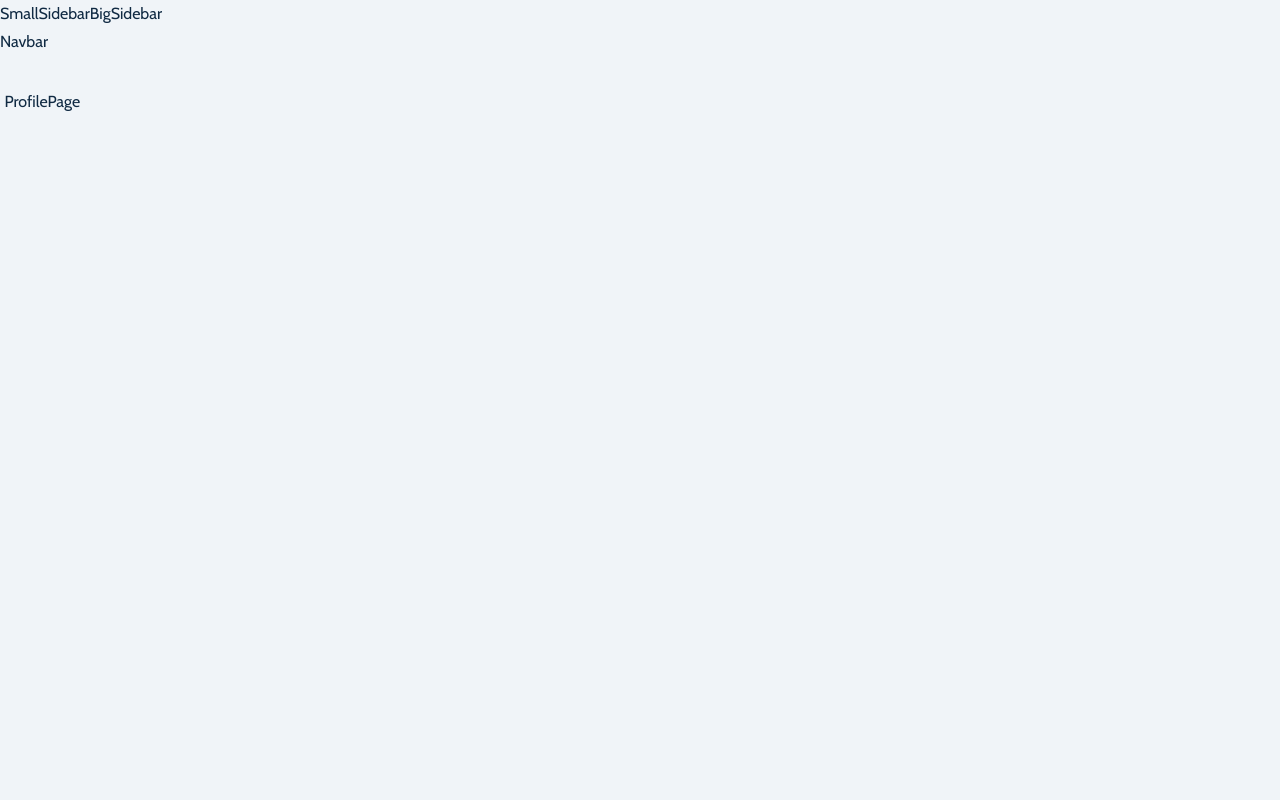
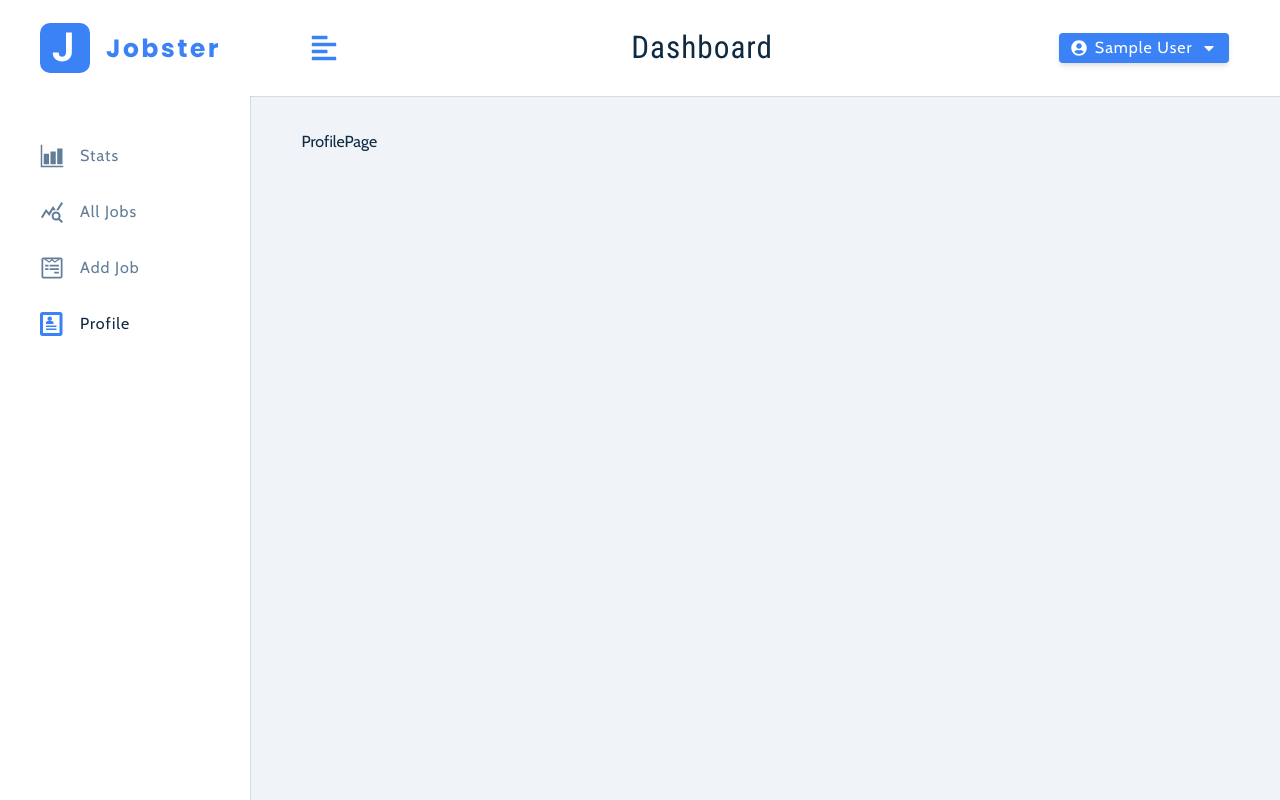
Before and after one commit to joseph0926/React_Advanced, a React (Vite) app in the folder project-jobster/: page /profile in a window 1280 px wide. Built offline with nearby package versions, Linux system fonts and the light colour scheme; sample sign-in values are in the browser's storage.

Commit message:
2023.04.10

```diff
--- a/project-jobster/package.json
+++ b/project-jobster/package.json
@@ -13,6 +13,7 @@
     "normalize.css": "^8.0.1",
     "react": "^18.2.0",
     "react-dom": "^18.2.0",
+    "react-icons": "^4.8.0",
     "react-redux": "^8.0.5",
     "react-router-dom": "^6.10.0",
     "react-toastify": "^9.1.2",
--- a/project-jobster/src/App.jsx
+++ b/project-jobster/src/App.jsx
@@ -2,7 +2,13 @@ import React from "react";
 import { createBrowserRouter, RouterProvider } from "react-router-dom";
 import { ToastContainer } from "react-toastify";
 import { ErrorPage, LandingPage, Root, SignPage } from "./pages";
-import { AddJobPage, AllJobsPage, ProfilePage, StatsPage } from "./pages/dashboard";
+import {
+  AddJobPage,
+  AllJobsPage,
+  ProfilePage,
+  StatsPage,
+} from "./pages/dashboard";
+import { loader as protecteRouteLoader } from "./pages/Root";
 
 import "react-toastify/dist/ReactToastify.css";
 
@@ -12,6 +18,7 @@ const App = () => {
       path: "/",
       element: <Root />,
       errorElement: <ErrorPage />,
+      loader: protecteRouteLoader,
       children: [
         { index: true, element: <StatsPage /> },
         { path: "all-jobs", element: <AllJobsPage /> },
--- a/project-jobster/src/components/BigSidebar.jsx
+++ b/project-jobster/src/components/BigSidebar.jsx
@@ -1,7 +1,93 @@
-import React from "react";
+import NavLinks from "./NavLinks";
+import Logo from "./Logo";
+import { useSelector } from "react-redux";
+
+import styled from "styled-components";
 
 const BigSidebar = () => {
-  return <div>BigSidebar</div>;
+  const { isSidebarOpen } = useSelector((state) => state.user);
+  return (
+    <Wrapper>
+      <div
+        className={
+          isSidebarOpen
+            ? "sidebar-container "
+            : "sidebar-container show-sidebar"
+        }
+      >
+        <div className="content">
+          <header>
+            <Logo />
+          </header>
+          <NavLinks />
+        </div>
+      </div>
+    </Wrapper>
+  );
 };
 
+const Wrapper = styled.aside`
+  display: none;
+  @media (min-width: 992px) {
+    display: block;
+    box-shadow: 1px 0px 0px 0px rgba(0, 0, 0, 0.1);
+    .sidebar-container {
+      background: var(--white);
+      min-height: 100vh;
+      height: 100%;
+      width: 250px;
+      margin-left: -250px;
+      transition: var(--transition);
+    }
+    .content {
+      position: sticky;
+      top: 0;
+    }
+    .show-sidebar {
+      margin-left: 0;
+    }
+    header {
+      height: 6rem;
+      display: flex;
+      align-items: center;
+      padding-left: 2.5rem;
+    }
+    .nav-links {
+      padding-top: 2rem;
+      display: flex;
+      flex-direction: column;
+    }
+    .nav-link {
+      display: flex;
+      align-items: center;
+      color: var(--grey-500);
+      padding: 1rem 0;
+      padding-left: 2.5rem;
+      text-transform: capitalize;
+      transition: var(--transition);
+    }
+    .nav-link:hover {
+      background: var(--grey-50);
+      padding-left: 3rem;
+      color: var(--grey-900);
+    }
+    .nav-link:hover .icon {
+      color: var(--primary-500);
+    }
+    .icon {
+      font-size: 1.5rem;
+      margin-right: 1rem;
+      display: grid;
+      place-items: center;
+      transition: var(--transition);
+    }
+    .active {
+      color: var(--grey-900);
+    }
+    .active .icon {
+      color: var(--primary-500);
+    }
+  }
+`;
+
 export default BigSidebar;
--- /dev/null
+++ b/project-jobster/src/components/NavLinks.jsx
@@ -0,0 +1,29 @@
+import { NavLink } from "react-router-dom";
+import links from "../utils/links";
+
+const NavLinks = ({ toggleSidebar }) => {
+  return (
+    <div className="nav-links">
+      {links.map((link) => {
+        const { text, path, id, icon } = link;
+
+        return (
+          <NavLink
+            to={path}
+            key={id}
+            onClick={toggleSidebar}
+            className={({ isActive }) =>
+              isActive ? "nav-link active" : "nav-link"
+            }
+            end
+          >
+            <span className="icon">{icon}</span>
+            {text}
+          </NavLink>
+        );
+      })}
+    </div>
+  );
+};
+
+export default NavLinks;
--- a/project-jobster/src/components/Navbar.jsx
+++ b/project-jobster/src/components/Navbar.jsx
@@ -1,7 +1,144 @@
 import React from "react";
+import { FaAlignLeft, FaUserCircle, FaCaretDown } from "react-icons/fa";
+import Logo from "./Logo";
+import { useState } from "react";
+
+import { useDispatch, useSelector } from "react-redux";
+
+import styled from "styled-components";
+import { logout, toggleSidebar } from "../store/user/user-slice";
+import { Link, redirect } from "react-router-dom";
 
 const Navbar = () => {
-  return <div>Navbar</div>;
+  const dispatchFn = useDispatch();
+  const { user } = useSelector((state) => state.user);
+
+  const [showLogout, setShowLogout] = useState(false);
+
+  const logoutHandler = () => {
+    dispatchFn(logout());
+  };
+
+  return (
+    <Wrapper>
+      <div className="nav-center">
+        <button
+          type="button"
+          className="toggle-btn"
+          onClick={() => dispatchFn(toggleSidebar())}
+        >
+          <FaAlignLeft />
+        </button>
+        <div>
+          <Logo />
+          <h3 className="logo-text">dashboard</h3>
+        </div>
+        <div className="btn-container">
+          <button
+            type="button"
+            className="btn"
+            onClick={() => setShowLogout(!showLogout)}
+          >
+            <FaUserCircle />
+            {user?.name}
+            <FaCaretDown />
+          </button>
+          <div className={showLogout ? "dropdown show-dropdown" : "dropdown"}>
+            <Link
+              to="/landing"
+              type="button"
+              className="dropdown-btn"
+              onClick={logoutHandler}
+            >
+              logout
+            </Link>
+          </div>
+        </div>
+      </div>
+    </Wrapper>
+  );
 };
 
+const Wrapper = styled.nav`
+  height: var(--nav-height);
+  display: flex;
+  align-items: center;
+  justify-content: center;
+  box-shadow: 0 1px 0px 0px rgba(0, 0, 0, 0.1);
+  .logo {
+    display: flex;
+    align-items: center;
+    width: 100px;
+  }
+  .nav-center {
+    display: flex;
+    width: 90vw;
+    align-items: center;
+    justify-content: space-between;
+  }
+  .toggle-btn {
+    background: transparent;
+    border-color: transparent;
+    font-size: 1.75rem;
+    color: var(--primary-500);
+    cursor: pointer;
+    display: flex;
+    align-items: center;
+  }
+  background: var(--white);
+  .btn-container {
+    position: relative;
+  }
+  .btn {
+    display: flex;
+    align-items: center;
+    justify-content: center;
+    gap: 0 0.5rem;
+    position: relative;
+    box-shadow: var(--shadow-2);
+  }
+
+  .dropdown {
+    position: absolute;
+    top: 40px;
+    left: 0;
+    width: 100%;
+    background: var(--primary-100);
+    box-shadow: var(--shadow-2);
+    padding: 0.5rem;
+    text-align: center;
+    visibility: hidden;
+    border-radius: var(--borderRadius);
+  }
+  .show-dropdown {
+    visibility: visible;
+  }
+  .dropdown-btn {
+    background: transparent;
+    border-color: transparent;
+    color: var(--primary-500);
+    letter-spacing: var(--letterSpacing);
+    text-transform: capitalize;
+    cursor: pointer;
+  }
+  .logo-text {
+    display: none;
+    margin: 0;
+  }
+  @media (min-width: 992px) {
+    position: sticky;
+    top: 0;
+
+    .nav-center {
+      width: 90%;
+    }
+    .logo {
+      display: none;
+    }
+    .logo-text {
+      display: block;
+    }
+  }
+`;
+
 export default Navbar;
--- a/project-jobster/src/components/SmallSidebar.jsx
+++ b/project-jobster/src/components/SmallSidebar.jsx
@@ -1,7 +1,115 @@
-import React from "react";
+import { FaTimes } from "react-icons/fa";
+import { NavLink } from "react-router-dom";
+import Logo from "./Logo";
+import { useSelector, useDispatch } from "react-redux";
 
-const SmallSidebar = () => {
-  return <div>SmallSidebar</div>;
+import styled from "styled-components";
+import { toggleSidebar } from "../store/user/user-slice";
+import links from "../utils/links";
+import NavLinks from "./NavLinks";
+
+export const SmallSidebar = () => {
+  const dispatchFn = useDispatch();
+  const { isSidebarOpen } = useSelector((state) => state.user);
+
+  return (
+    <Wrapper>
+      <div
+        className={
+          isSidebarOpen ? "sidebar-container show-sidebar" : "sidebar-container"
+        }
+      >
+        <div className="content">
+          <button
+            className="close-btn"
+            onClick={() => dispatchFn(toggleSidebar())}
+          >
+            <FaTimes />
+          </button>
+          <header>
+            <Logo />
+          </header>
+          <div className="nav-links">
+            <NavLinks toggleSidebar={() => dispatchFn(toggleSidebar())} />
+          </div>
+        </div>
+      </div>
+    </Wrapper>
+  );
 };
 
+const Wrapper = styled.aside`
+  @media (min-width: 992px) {
+    display: none;
+  }
+  .sidebar-container {
+    position: fixed;
+    inset: 0;
+    background: rgba(0, 0, 0, 0.7);
+    display: flex;
+    justify-content: center;
+    align-items: center;
+    z-index: -1;
+    opacity: 0;
+    transition: var(--transition);
+  }
+  .show-sidebar {
+    z-index: 99;
+    opacity: 1;
+  }
+  .content {
+    background: var(--white);
+    width: var(--fluid-width);
+    height: 95vh;
+    border-radius: var(--borderRadius);
+    padding: 4rem 2rem;
+    position: relative;
+    display: flex;
+    align-items: center;
+    flex-direction: column;
+  }
+  .close-btn {
+    position: absolute;
+    top: 10px;
+    left: 10px;
+    background: transparent;
+    border-color: transparent;
+    font-size: 2rem;
+    color: var(--red-dark);
+    cursor: pointer;
+  }
+  .nav-links {
+    padding-top: 2rem;
+    display: flex;
+    flex-direction: column;
+  }
+  .nav-link {
+    display: flex;
+    align-items: center;
+    color: var(--grey-500);
+    padding: 1rem 0;
+    text-transform: capitalize;
+    transition: var(--transition);
+  }
+  .nav-link:hover {
+    color: var(--grey-900);
+  }
+  .nav-link:hover .icon {
+    color: var(--primary-500);
+  }
+  .icon {
+    font-size: 1.5rem;
+    margin-right: 1rem;
+    display: grid;
+    place-items: center;
+    transition: var(--transition);
+  }
+  .active {
+    color: var(--grey-900);
+  }
+  .active .icon {
+    color: var(--primary-500);
+  }
+`;
+
 export default SmallSidebar;
--- a/project-jobster/src/pages/LandingPage.jsx
+++ b/project-jobster/src/pages/LandingPage.jsx
@@ -3,6 +3,7 @@ import main from "../assets/images/main.svg";
 import Logo from "../components/Logo";
 
 import styled from "styled-components";
+import { Link } from "react-router-dom";
 
 const LandingPage = () => {
   return (
@@ -17,7 +18,9 @@ const LandingPage = () => {
             job <span>tracking</span> app
           </h1>
           <p>some text</p>
-          <button className="btn btn-hero">Login/Register</button>
+          <Link to="/sign" className="btn btn-hero">
+            Login/Register
+          </Link>
         </div>
         <img src={main} alt="job hunt" className="img main-img" />
       </div>
--- a/project-jobster/src/pages/Root.jsx
+++ b/project-jobster/src/pages/Root.jsx
@@ -1,11 +1,13 @@
 import React from "react";
-import { Outlet } from "react-router-dom";
+import { Outlet, redirect } from "react-router-dom";
 
 import SmallSidebar from "../components/SmallSidebar";
 import BigSidebar from "../components/BigSidebar";
 import Navbar from "../components/Navbar";
 
 import styled from "styled-components";
+import { useSelector } from "react-redux";
+import { getUserFromLocalStorage } from "../utils/localStorage";
 
 const Root = () => {
   return (
@@ -23,6 +25,15 @@ const Root = () => {
     </Wrapper>
   );
 };
+
+export async function loader() {
+  // const user = await useSelector((state) => state.user);
+  const token = await getUserFromLocalStorage();
+  if (!token) {
+    return redirect("/landing");
+  }
+  return null;
+}
 
 const Wrapper = styled.section`
   .dashboard {
--- a/project-jobster/src/store/user/user-slice.jsx
+++ b/project-jobster/src/store/user/user-slice.jsx
@@ -1,15 +1,23 @@
 import { createSlice, createAsyncThunk } from "@reduxjs/toolkit";
 import { toast } from "react-toastify";
-import { getUserFromLocalStorage, addUserToLocalStorage, removeUserFromLocalStorage } from "../../utils/localStorage";
+import {
+  getUserFromLocalStorage,
+  addUserToLocalStorage,
+  removeUserFromLocalStorage,
+} from "../../utils/localStorage";
+import { redirect } from "react-router-dom";
 
 const url = "https://jobify-prod.herokuapp.com/api/v1/toolkit";
 
 const initialState = {
   isLoading: false,
+  isSidebarOpen: false,
   user: getUserFromLocalStorage(),
 };
 
-export const signup = createAsyncThunk("user/signup", async (user, thunkAPI) => {
+export const signup = createAsyncThunk(
+  "user/signup",
+  async (user, thunkAPI) => {
     console.log(user);
     try {
       const response = await fetch(`${url}/auth/register`, {
@@ -28,7 +36,8 @@ export const signup = createAsyncThunk("user/signup", async (user, thunkAPI) =>
     } catch (error) {
       return thunkAPI.rejectWithValue(error.msg);
     }
-});
+  }
+);
 export const login = createAsyncThunk("user/login", async (user, thunkAPI) => {
   try {
     const response = await fetch(`${url}/auth/login`, {
@@ -52,6 +61,16 @@ export const login = createAsyncThunk("user/login", async (user, thunkAPI) => {
 const userSlice = createSlice({
   name: "user",
   initialState,
+  reducers: {
+    toggleSidebar: (state) => {
+      state.isSidebarOpen = !state.isSidebarOpen;
+    },
+    logout: (state) => {
+      state.user = null;
+      state.isSidebarOpen = false;
+      removeUserFromLocalStorage();
+    },
+  },
   extraReducers: (builder) => {
     builder
       .addCase(signup.pending, (state) => {
@@ -88,4 +107,6 @@ const userSlice = createSlice({
   },
 });
 
+export const { toggleSidebar, logout } = userSlice.actions;
+
 export default userSlice.reducer;
--- /dev/null
+++ b/project-jobster/src/utils/links.jsx
@@ -0,0 +1,33 @@
+import { IoBarChartSharp } from "react-icons/io5";
+import { MdQueryStats } from "react-icons/md";
+import { FaWpforms } from "react-icons/fa";
+import { ImProfile } from "react-icons/im";
+
+const links = [
+  {
+    id: 1,
+    text: "stats",
+    path: "/",
+    icon: <IoBarChartSharp />,
+  },
+  {
+    id: 2,
+    text: "all jobs",
+    path: "all-jobs",
+    icon: <MdQueryStats />,
+  },
+  {
+    id: 3,
+    text: "add job",
+    path: "add-job",
+    icon: <FaWpforms />,
+  },
+  {
+    id: 4,
+    text: "profile",
+    path: "profile",
+    icon: <ImProfile />,
+  },
+];
+
+export default links;
--- a/project-jobster/src/utils/localStorage.jsx
+++ b/project-jobster/src/utils/localStorage.jsx
@@ -8,6 +8,6 @@ export const removeUserFromLocalStorage = () => {
 
 export const getUserFromLocalStorage = () => {
   const result = localStorage.getItem("user");
-  const user = !result ? JSON.parse(result) : null;
+  const user = result ? JSON.parse(result) : null;
   return user;
 };
```
Also changed, not shown: 1 other file (tests, documents, lock files or other folders). Lines whose indentation alone changed are shown as unchanged.
